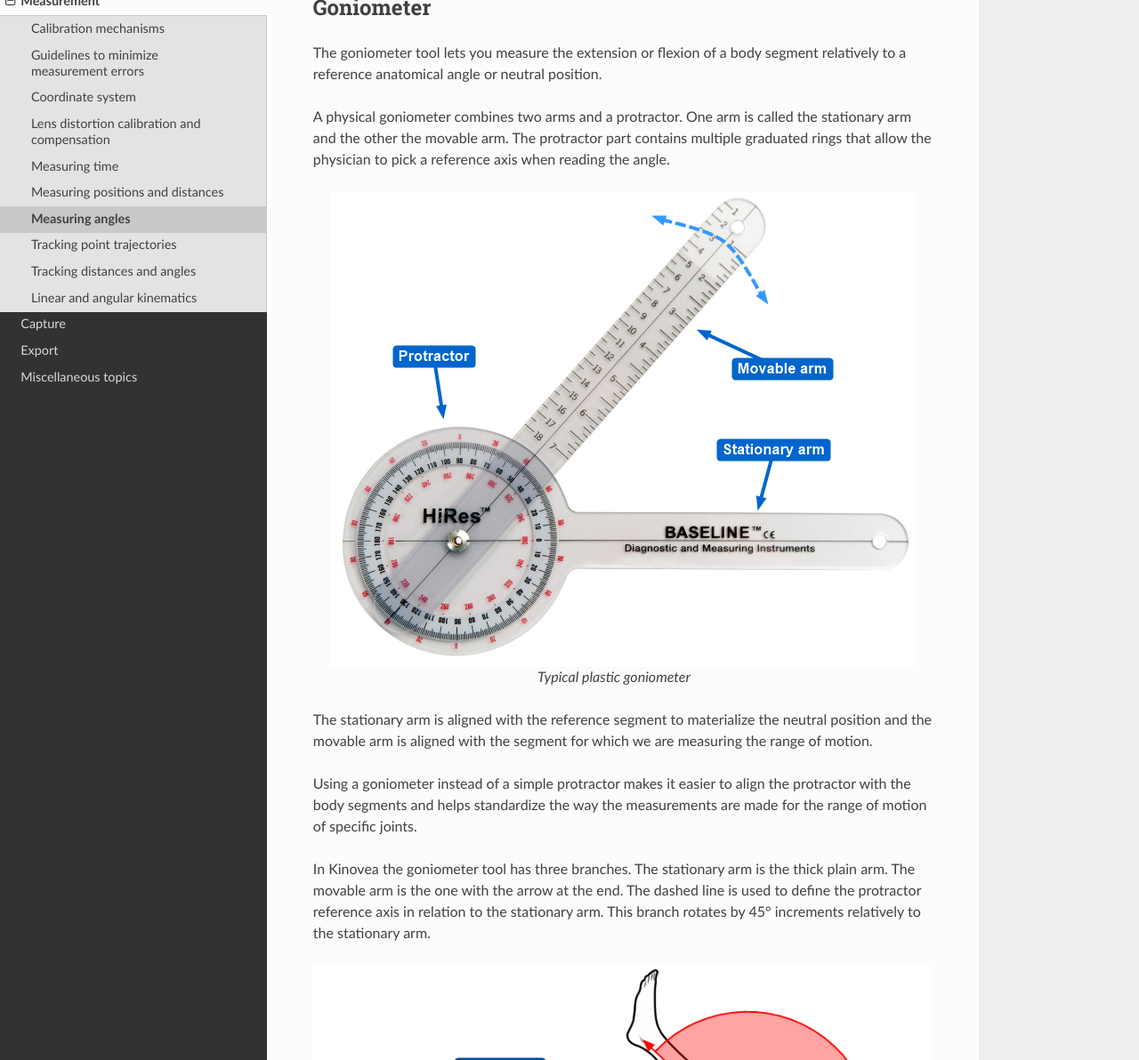
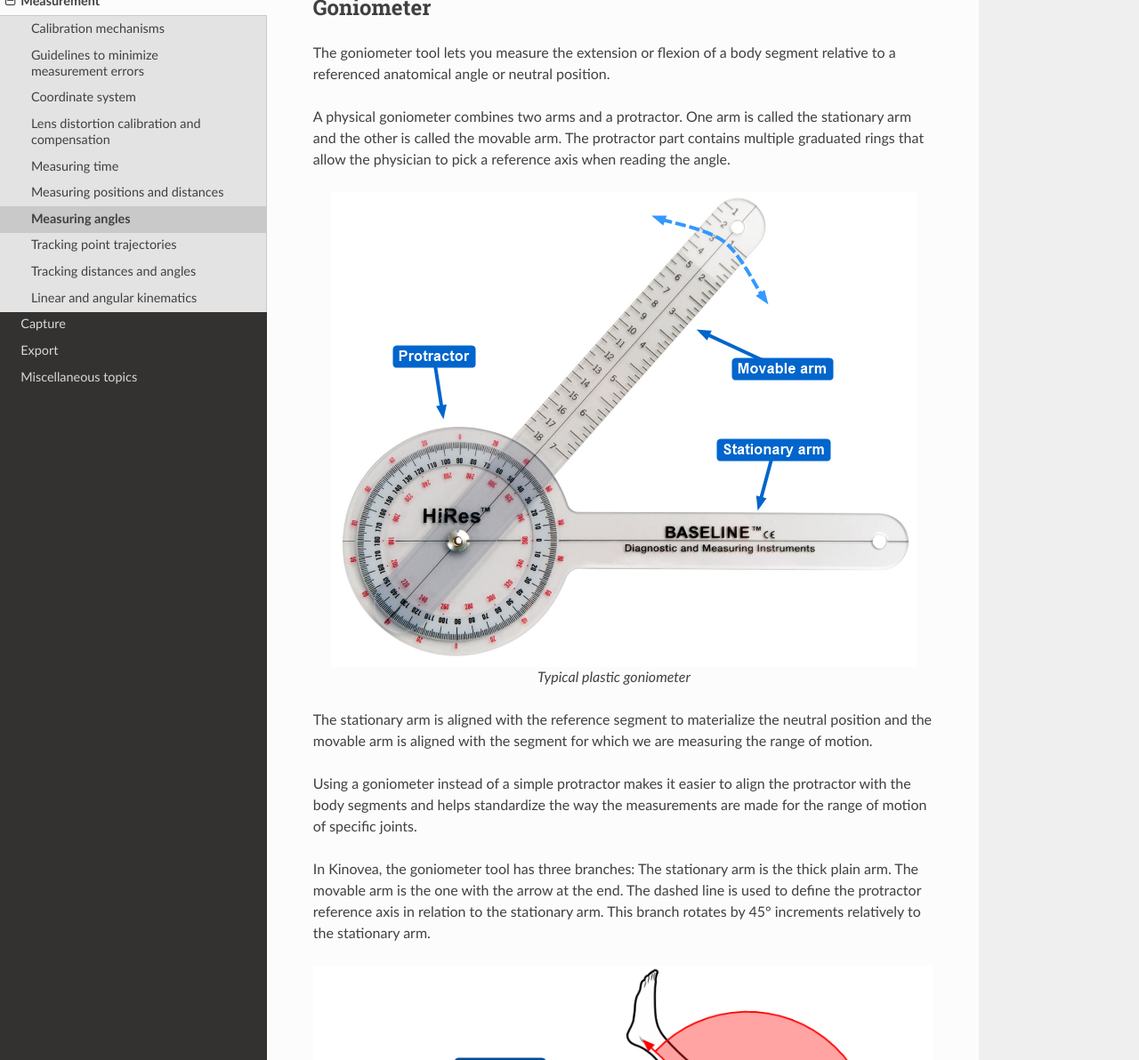
Before and after one commit to Kinovea/kinovea-docs, a Sphinx documentation site: the page built from source/measurement/angle.rst, in a window 1280 px wide and 1400 px high, scrolled down 1212 px. Shown: the part 208-1400 px from the top of the window at 89% size. Built offline with Sphinx 7.4.7 and the Read the Docs theme 2.0.0, drawn with Linux system fonts in a browser that asks for light colours; some of the changed text lies outside the part shown.

Commit message:
Update angle.rst
Reviewed - Minor changes made.

```diff
--- a/source/measurement/angle.rst
+++ b/source/measurement/angle.rst
@@ -25,10 +25,10 @@ The context menu options let you switch between signed or unsigned angle, change
 Goniometer
 -----------
 
-The goniometer tool lets you measure the extension or flexion of a body segment relatively to a reference anatomical angle or neutral position.
+The goniometer tool lets you measure the extension or flexion of a body segment relative to a referenced anatomical angle or neutral position.
 
 A physical goniometer combines two arms and a protractor.
-One arm is called the stationary arm and the other the movable arm.
+One arm is called the stationary arm and the other is called the movable arm.
 The protractor part contains multiple graduated rings that allow the physician to pick a reference axis when reading the angle.
 
 .. figure:: /images/measurement/goniometer-physical2.png
@@ -41,7 +41,8 @@ The stationary arm is aligned with the reference segment to materialize the neut
 Using a goniometer instead of a simple protractor makes it easier to align the protractor with the body segments
 and helps standardize the way the measurements are made for the range of motion of specific joints.
 
-In Kinovea the goniometer tool has three branches. The stationary arm is the thick plain arm.
+In Kinovea, the goniometer tool has three branches:
+The stationary arm is the thick plain arm.
 The movable arm is the one with the arrow at the end.
 The dashed line is used to define the protractor reference axis in relation to the stationary arm.
 This branch rotates by 45° increments relatively to the stationary arm.
```
Also changed, not shown: other parts of source/measurement/angle.rst (+1 -1 lines).
